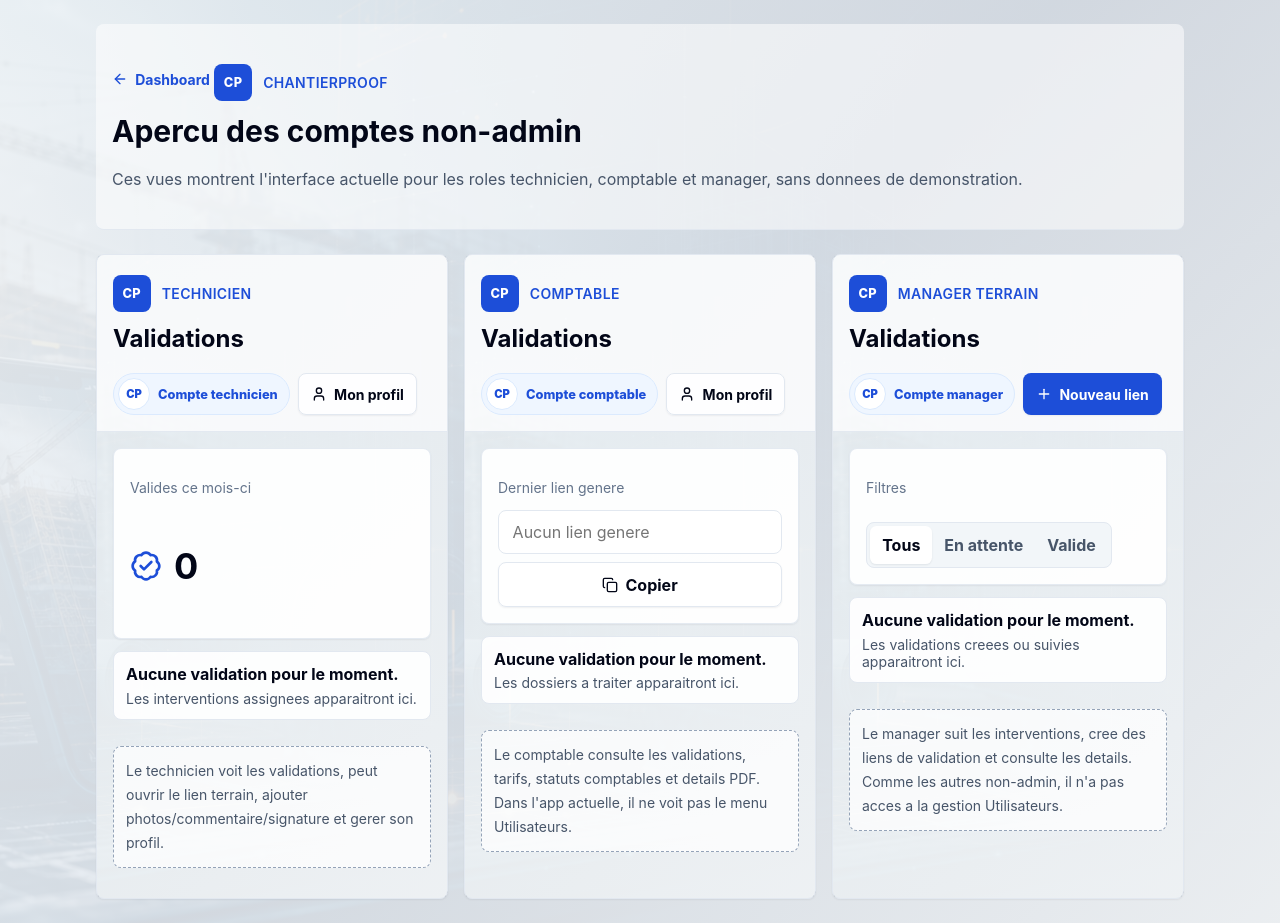
After one commit to joel87-Hosy/ChantierProof-App, a PHP site: page /apercu-comptes.html in a window 1280 px wide. The commit adds this page. Run offline with PHP 8.4, Linux system fonts and the light colour scheme; some libraries are stand-ins or nearby versions.

Commit message:
modification de l'app

```diff
--- /dev/null
+++ b/apercu-comptes.html
@@ -0,0 +1,120 @@
+<!doctype html>
+<html lang="fr">
+  <head>
+    <meta charset="utf-8">
+    <meta name="viewport" content="width=device-width, initial-scale=1">
+    <title>Apercu des comptes | ChantierProof</title>
+    <link rel="stylesheet" href="./assets/css/styles.css">
+  </head>
+  <body class="min-h-screen dashboard-bg text-slate-950">
+    <main class="mx-auto w-full max-w-6xl px-4 py-6 md-px-8">
+      <header class="flex flex-col gap-4 border-b border-slate-200 pb-6 md-flex-row md-items-center md-justify-between">
+        <div>
+          <a class="back-link" href="./dashboard.html"><i data-lucide="arrow-left" class="icon"></i>Dashboard</a>
+          <div class="brand-lockup mt-5">
+            <span class="brand-mark">CP</span>
+            <p class="text-sm font-semibold uppercase tracking-wide text-blue-700">ChantierProof</p>
+          </div>
+          <h1 class="mt-2 text-3xl font-bold">Apercu des comptes non-admin</h1>
+          <p class="mt-2 text-slate-600">Ces vues montrent l'interface actuelle pour les roles technicien, comptable et manager, sans donnees de demonstration.</p>
+        </div>
+      </header>
+
+      <section class="preview-grid mt-6">
+        <article class="preview-frame">
+          <div class="preview-topbar">
+            <div class="brand-lockup">
+              <span class="brand-mark">CP</span>
+              <p class="text-sm font-semibold uppercase tracking-wide text-blue-700">Technicien</p>
+            </div>
+            <h2 class="mt-2 text-2xl font-bold">Validations</h2>
+            <div class="mt-3 flex flex-wrap gap-2">
+              <span class="user-chip"><span class="user-chip-avatar">CP</span><span class="user-chip-text">Compte technicien</span></span>
+              <a class="btn btn-secondary btn-sm" href="./profile.html"><i data-lucide="user" class="icon"></i>Mon profil</a>
+            </div>
+          </div>
+          <div class="preview-content">
+            <section class="panel">
+              <p class="text-sm text-slate-500">Valides ce mois-ci</p>
+              <div class="mt-2 flex items-center gap-3">
+                <i data-lucide="badge-check" class="metric-icon"></i>
+                <p class="text-4xl font-bold">0</p>
+              </div>
+            </section>
+            <section class="preview-table">
+              <div class="preview-row">
+                <strong>Aucune validation pour le moment.</strong>
+                <span class="text-sm text-slate-600">Les interventions assignees apparaitront ici.</span>
+              </div>
+            </section>
+            <p class="preview-note">Le technicien voit les validations, peut ouvrir le lien terrain, ajouter photos/commentaire/signature et gerer son profil.</p>
+          </div>
+        </article>
+
+        <article class="preview-frame">
+          <div class="preview-topbar">
+            <div class="brand-lockup">
+              <span class="brand-mark">CP</span>
+              <p class="text-sm font-semibold uppercase tracking-wide text-blue-700">Comptable</p>
+            </div>
+            <h2 class="mt-2 text-2xl font-bold">Validations</h2>
+            <div class="mt-3 flex flex-wrap gap-2">
+              <span class="user-chip"><span class="user-chip-avatar">CP</span><span class="user-chip-text">Compte comptable</span></span>
+              <a class="btn btn-secondary btn-sm" href="./profile.html"><i data-lucide="user" class="icon"></i>Mon profil</a>
+            </div>
+          </div>
+          <div class="preview-content">
+            <section class="panel">
+              <p class="text-sm text-slate-500">Dernier lien genere</p>
+              <div class="mt-2 flex flex-col gap-2">
+                <input class="input" readonly placeholder="Aucun lien genere">
+                <button class="btn btn-secondary" type="button"><i data-lucide="copy" class="icon"></i>Copier</button>
+              </div>
+            </section>
+            <section class="preview-table">
+              <div class="preview-row">
+                <strong>Aucune validation pour le moment.</strong>
+                <span class="text-sm text-slate-600">Les dossiers a traiter apparaitront ici.</span>
+              </div>
+            </section>
+            <p class="preview-note">Le comptable consulte les validations, tarifs, statuts comptables et details PDF. Dans l'app actuelle, il ne voit pas le menu Utilisateurs.</p>
+          </div>
+        </article>
+
+        <article class="preview-frame">
+          <div class="preview-topbar">
+            <div class="brand-lockup">
+              <span class="brand-mark">CP</span>
+              <p class="text-sm font-semibold uppercase tracking-wide text-blue-700">Manager terrain</p>
+            </div>
+            <h2 class="mt-2 text-2xl font-bold">Validations</h2>
+            <div class="mt-3 flex flex-wrap gap-2">
+              <span class="user-chip"><span class="user-chip-avatar">CP</span><span class="user-chip-text">Compte manager</span></span>
+              <button class="btn btn-primary btn-sm" type="button"><i data-lucide="plus" class="icon"></i>Nouveau lien</button>
+            </div>
+          </div>
+          <div class="preview-content">
+            <section class="panel">
+              <p class="text-sm text-slate-500">Filtres</p>
+              <div class="segmented mt-3">
+                <button class="segmented-btn active" type="button">Tous</button>
+                <button class="segmented-btn" type="button">En attente</button>
+                <button class="segmented-btn" type="button">Valide</button>
+              </div>
+            </section>
+            <section class="preview-table">
+              <div class="preview-row">
+                <strong>Aucune validation pour le moment.</strong>
+                <span class="text-sm text-slate-600">Les validations creees ou suivies apparaitront ici.</span>
+              </div>
+            </section>
+            <p class="preview-note">Le manager suit les interventions, cree des liens de validation et consulte les details. Comme les autres non-admin, il n'a pas acces a la gestion Utilisateurs.</p>
+          </div>
+        </article>
+      </section>
+    </main>
+
+    <script src="https://cdn.jsdelivr.net/npm/lucide@0.468.0/dist/umd/lucide.min.js"></script>
+    <script>window.lucide?.createIcons();</script>
+  </body>
+</html>
--- a/assets/css/styles.css
+++ b/assets/css/styles.css
@@ -334,7 +334,7 @@ table { min-width: 1080px; }
 .dashboard-bg {
   background:
     linear-gradient(135deg, rgba(238,244,248,.94) 0%, rgba(232,238,245,.9) 48%, rgba(247,250,252,.95) 100%),
-    url("../img/login-bg.png") center / cover fixed no-repeat;
+    url("../img/login-bg.png") center / cover no-repeat;
 }
 
 main > header {
@@ -362,9 +362,92 @@ main > header {
   padding: .6rem;
 }
 .dashboard-action-menu.open { display: flex; }
-.dashboard-action-menu .btn {
+.dashboard-tab {
+  align-items: center;
+  background: transparent;
+  border: 1px solid transparent;
+  border-radius: .45rem;
+  color: var(--slate-700);
+  cursor: pointer;
+  display: flex;
+  font: inherit;
+  font-weight: 800;
+  gap: .55rem;
   justify-content: flex-start;
+  min-height: 2.6rem;
+  padding: .65rem .75rem;
+  text-align: left;
   width: 100%;
+}
+.dashboard-tab:hover {
+  background: var(--slate-100);
+  color: var(--slate-950);
+}
+.dashboard-tab.active {
+  background: var(--blue-50);
+  border-color: var(--blue-100);
+  color: var(--blue-700);
+}
+.dashboard-tab-primary {
+  background: var(--blue-700);
+  color: #fff;
+  order: 1;
+}
+.dashboard-tab-primary:hover {
+  background: var(--blue-800);
+  color: #fff;
+}
+.dashboard-tab.hidden { display: none; }
+.dashboard-tab.active { order: 0; }
+#profile-link { order: 2; }
+#users-link { order: 3; }
+#logout-btn { order: 4; }
+.preview-grid {
+  display: grid;
+  gap: 1rem;
+  grid-template-columns: repeat(auto-fit, minmax(18rem, 1fr));
+}
+.preview-frame {
+  background:
+    linear-gradient(135deg, rgba(238,244,248,.94), rgba(247,250,252,.96)),
+    url("../img/login-bg.png") center / cover no-repeat;
+  border: 1px solid var(--slate-200);
+  border-radius: .5rem;
+  box-shadow: var(--shadow-sm);
+  min-height: 32rem;
+  overflow: hidden;
+}
+.preview-topbar {
+  background: rgba(255,255,255,.72);
+  border-bottom: 1px solid rgba(226,232,240,.9);
+  padding: 1rem;
+}
+.preview-content {
+  display: grid;
+  gap: .75rem;
+  padding: 1rem;
+}
+.preview-table {
+  background: rgba(255,255,255,.92);
+  border: 1px solid var(--slate-200);
+  border-radius: .5rem;
+  overflow: hidden;
+}
+.preview-row {
+  border-bottom: 1px solid var(--slate-200);
+  display: grid;
+  gap: .35rem;
+  padding: .75rem;
+}
+.preview-row:last-child { border-bottom: 0; }
+.preview-note {
+  background: rgba(255,255,255,.72);
+  border: 1px dashed var(--slate-400);
+  border-radius: .5rem;
+  color: var(--slate-600);
+  font-size: .875rem;
+  line-height: 1.5rem;
+  padding: .75rem;
 }
 
 @media (min-width: 640px) {
@@ -384,20 +467,17 @@ main > header {
   .qr-panel { align-items: center; flex-direction: row; }
   .dashboard-actions {
     align-items: flex-end;
-    width: auto;
+    flex: 0 0 17rem;
+    width: 17rem;
   }
   .dashboard-menu-trigger { display: none; }
   .dashboard-action-menu {
-    background: transparent;
-    border: 0;
-    box-shadow: none;
+    background: rgba(255,255,255,.96);
+    border: 1px solid var(--slate-200);
+    box-shadow: var(--shadow-md);
     display: flex;
-    flex-direction: row;
-    padding: 0;
-  }
-  .dashboard-action-menu .btn {
-    justify-content: center;
-    width: auto;
+    flex-direction: column;
+    padding: .6rem;
   }
 }
 
--- a/assets/js/auth.js
+++ b/assets/js/auth.js
@@ -60,7 +60,7 @@
 
     const response = await client
       .from("user_invitations")
-      .select("*")
+      .select("id,email,full_name,role,team_id,team_name")
       .eq("token", token)
       .eq("email", email)
       .is("accepted_at", null)
--- a/assets/js/users.js
+++ b/assets/js/users.js
@@ -27,7 +27,7 @@
     currentUser = session.user;
     const profileResponse = await client
       .from("profiles")
-      .select("*")
+      .select("role")
       .eq("id", currentUser.id)
       .single();
 
@@ -71,7 +71,7 @@
   async function loadInvitations() {
     const response = await client
       .from("user_invitations")
-      .select("*")
+      .select("id,created_at,email,full_name,role,team_name,token")
       .is("accepted_at", null)
       .order("created_at", { ascending: false });
 
@@ -132,7 +132,7 @@
       team_id: teamId,
       team_name: teamName || null,
       invited_by: currentUser.id
-    }).select("*").single();
+    }).select("token,email").single();
 
     if (response.error) {
       showError(response.error.message);
--- /dev/null
+++ b/supabase/add_dispute_status.sql
@@ -0,0 +1 @@
+alter type public.validation_status add value if not exists 'dispute';
--- a/v/success.html
+++ b/v/success.html
@@ -54,7 +54,6 @@
     </main>
 
     <script src="https://cdn.jsdelivr.net/npm/@supabase/supabase-js@2"></script>
-    <script src="https://cdn.jsdelivr.net/npm/jspdf@2.5.1/dist/jspdf.umd.min.js"></script>
     <script src="https://cdn.jsdelivr.net/npm/lucide@0.468.0/dist/umd/lucide.min.js"></script>
     <script src="../lib/config.js"></script>
     <script src="../assets/js/supabase.js"></script>
--- a/validation-detail.html
+++ b/validation-detail.html
@@ -79,7 +79,6 @@
     </main>
 
     <script src="https://cdn.jsdelivr.net/npm/@supabase/supabase-js@2"></script>
-    <script src="https://cdn.jsdelivr.net/npm/jspdf@2.5.1/dist/jspdf.umd.min.js"></script>
     <script src="https://cdn.jsdelivr.net/npm/lucide@0.468.0/dist/umd/lucide.min.js"></script>
     <script src="./lib/config.js"></script>
     <script src="./assets/js/supabase.js"></script>
```
Also changed, not shown: assets/js/dashboard.js (+77 -17 lines), assets/js/pdf.js (+29 -3 lines), assets/js/profile.js (+57 -4 lines), assets/js/success.js (+21 -1 lines), assets/js/supabase.js (+6 -1 lines), assets/js/validation-detail.js (+23 -2 lines), assets/js/validation.js (+65 -3 lines), dashboard.html (+14 -4 lines), supabase/add_performance_indexes.sql (added, +8 -0 lines), supabase/mvp_schema.sql (+12 -1 lines).
